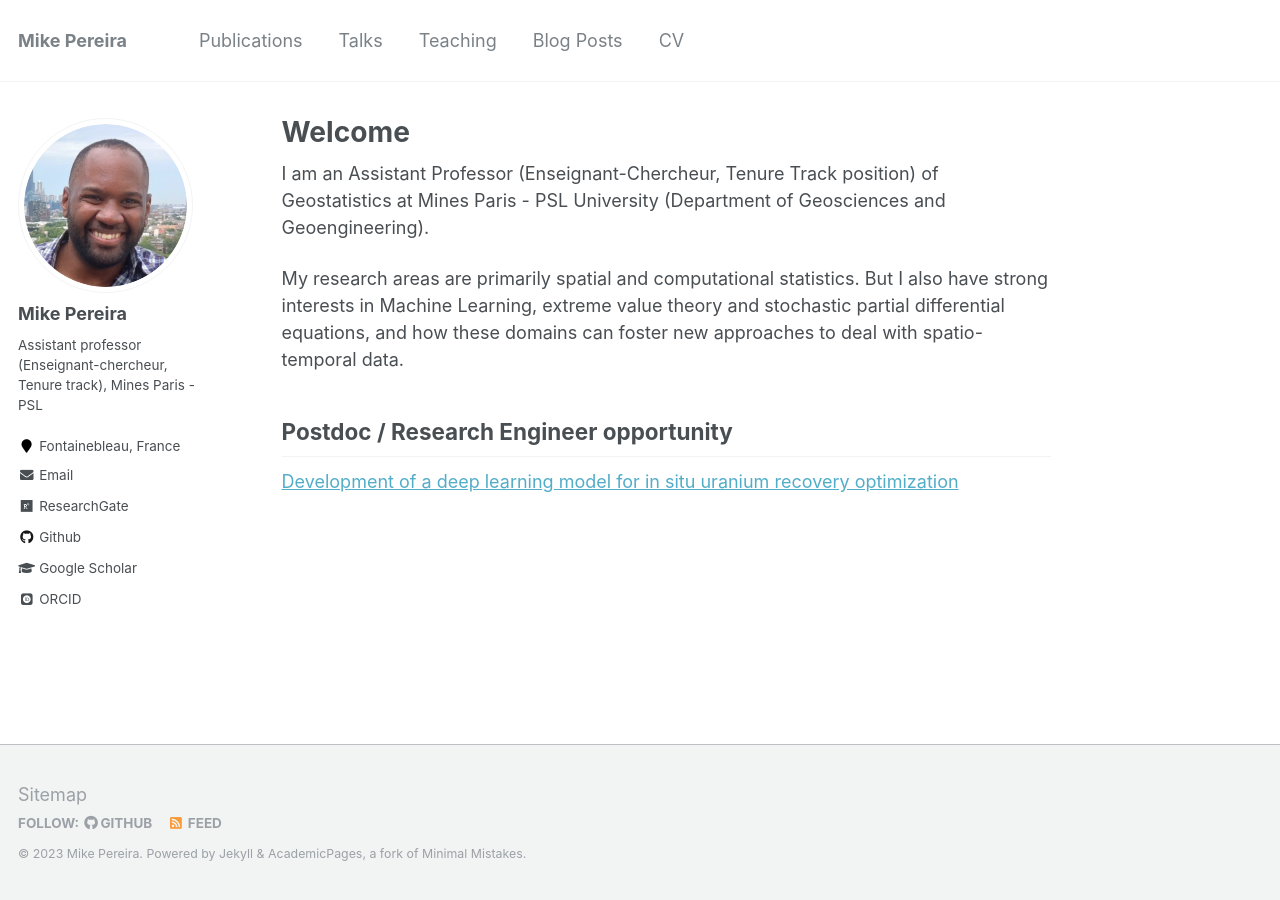
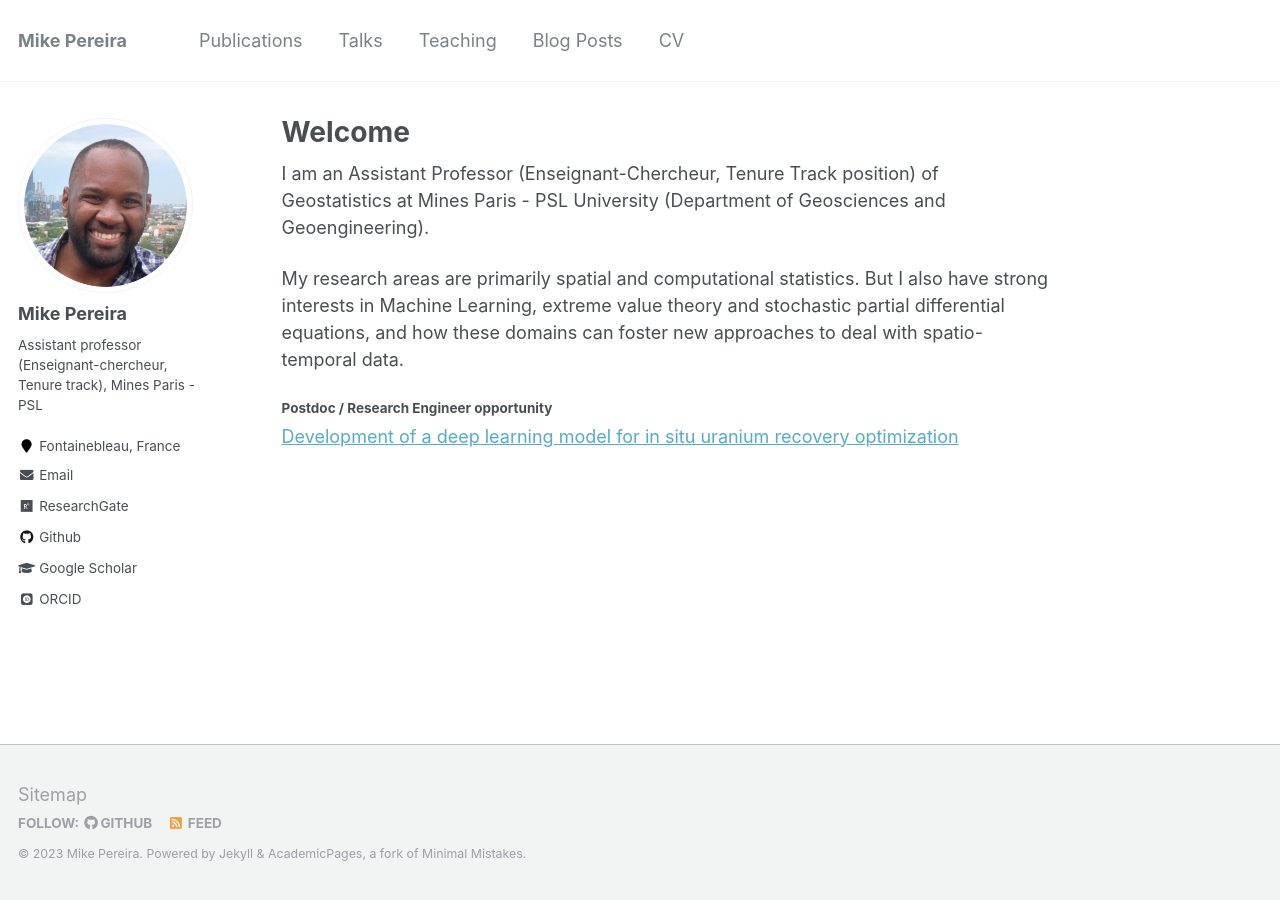
Before and after one commit to mike-pereira/mike-pereira.github.io, a Jekyll site: the page built from _pages/about.md, in a window 1280 px wide. Built offline with Jekyll 4.4.1, drawn with Linux system fonts in a browser that asks for light colours; some web fonts are replaced.

```diff
--- a/_pages/about.md
+++ b/_pages/about.md
@@ -8,9 +8,11 @@ redirect_from:
   - /about.html
 ---
 
+
 I am an Assistant Professor (Enseignant-Chercheur, Tenure Track position) of Geostatistics at  Mines Paris - PSL University (Department of Geosciences and Geoengineering).
 
 My research areas are primarily spatial and computational statistics. But I also have strong interests in Machine Learning, extreme value theory and stochastic partial differential equations, and how these domains can foster new approaches to deal with spatio-temporal data.
 
-## Postdoc / Research Engineer opportunity
+
+#### Postdoc / Research Engineer opportunity
 [Development of a deep learning model for in situ uranium recovery optimization](../files/2023_ISR_MachineLearning_ENG.pdf)
```
